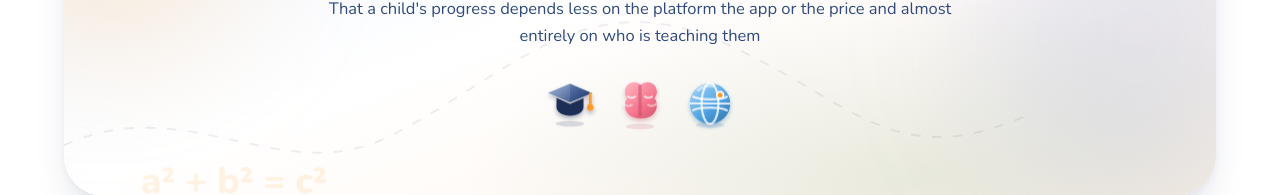
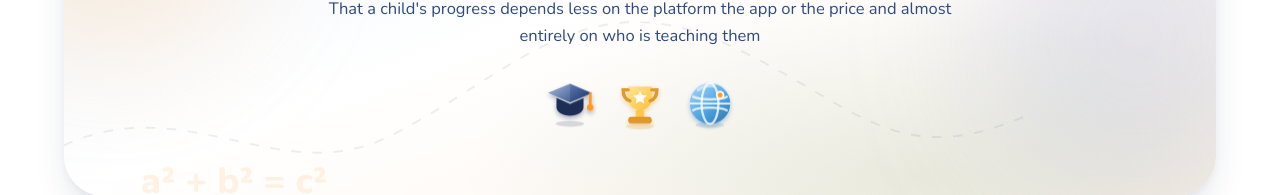
Before and after one commit to Lakshayg001/OnlyTeacher, a React (Vite) app: page /about in a window 1280 px wide. Shown: the part 351-546 px from the top of the page. Built offline with nearby package versions, Linux system fonts and the light colour scheme.

Commit message:
Replace brain icon with trophy icon on About page

```diff
--- a/src/pages/About.tsx
+++ b/src/pages/About.tsx
@@ -101,7 +101,7 @@ export default function About() {
                 title="We Build TOT With One"
                 accent="Belief"
                 sub="That a child's progress depends less on the platform the app or the price and almost entirely on who is teaching them"
-                icons={['graduation', 'brain', 'globe']}
+                icons={['graduation', 'trophy', 'globe']}
             />
 
             {/* philosophy */}
```
